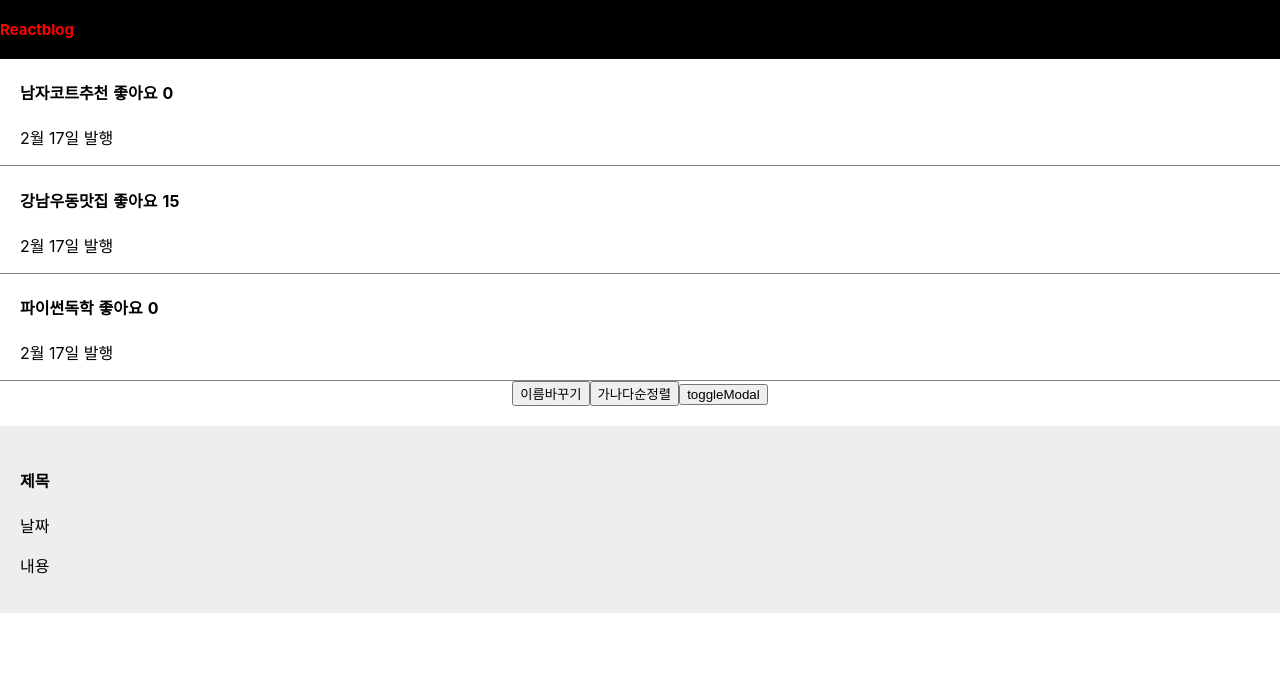
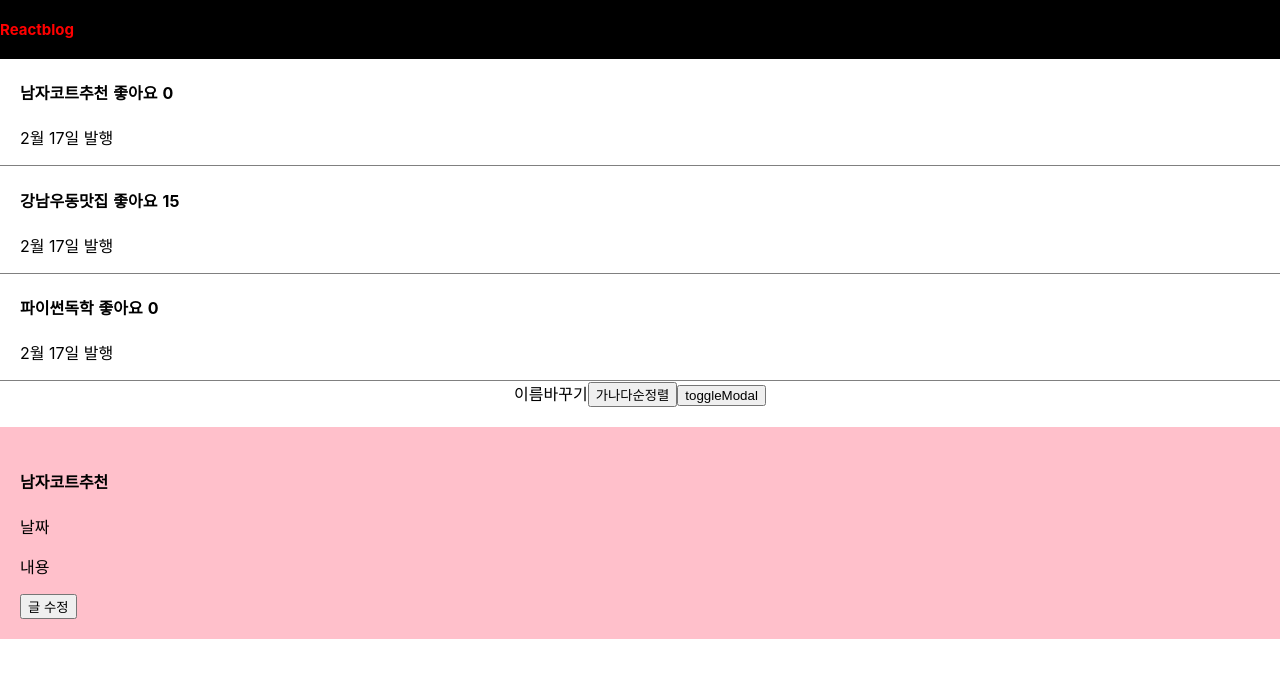
Before and after one commit to kim-heesu/secondReact, a React (Create React App) app in the folder blog/: page / in a window 1280 px wide. Both pictures are taken after a click on the button "toggleModal". Shown: the top 678 px of the page. Built offline with nearby package versions, Linux system fonts and the light colour scheme.

Commit message:
props방법 1. <자식컴포넌트 이름={state이름}> 2. props파라메터 등록 후 props.이름 사용 자식 > 부모로만 전송, 형제끼리는 전송 안됨

```diff
--- a/blog/src/App.js
+++ b/blog/src/App.js
@@ -16,10 +16,6 @@ function App() {
     let likeCopy = [...like];
     likeCopy[index] += 1;
     setLike(likeCopy);
-  }
-
-  function nameChange(){
-    setTitle01('여자코트추천')
   }
 
   function titleChange(){
@@ -57,27 +53,34 @@ function App() {
         </div>
         })
       }
-      <button onClick={titleChange}>이름바꾸기</button>
+      <buttoln onClick={titleChange}>이름바꾸기</buttoln>
       <button onClick={titleSort}>가나다순정렬</button>
 
       <button onClick={()=>{modal === false ? setModal(true) : setModal(false)}}>toggleModal</button>
 
       {
-        modal === true ? <Modal/> : null
+        modal === true ? <Modal change={titleChange} color="pink" titleTest={titleTest}/> : null
       }
 
+      {/* props방법
+      1. <자식컴포넌트 이름={state이름}>
+      2. props파라메터 등록 후 props.이름 사용
+
+      자식 > 부모로만 전송, 형제끼리는 전송 안됨
+      */}
 
     </div>
   );
 }
 
 // 컴포넌트 만드는 방법1
-function Modal(){
+function Modal(props){
   return(
-    <div className="modal">
-      <h4>제목</h4>
+    <div className="modal" style={{background: props.color}}>
+      <h4>{props.titleTest[0]}</h4>
       <p>날짜</p>
       <p>내용</p>
+      <button onClick={props.change}>글 수정</button>
     </div>
   )
 }
```
